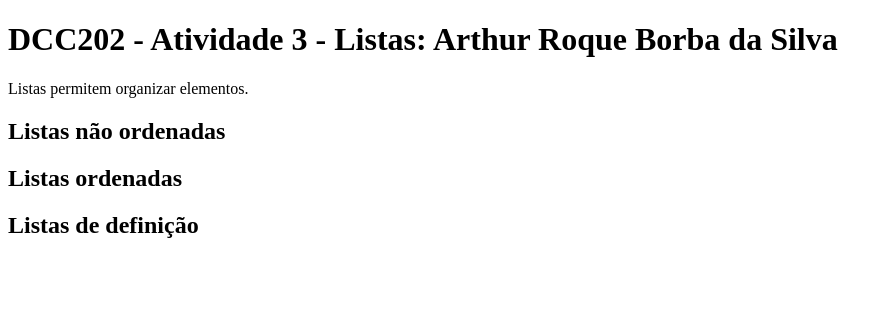
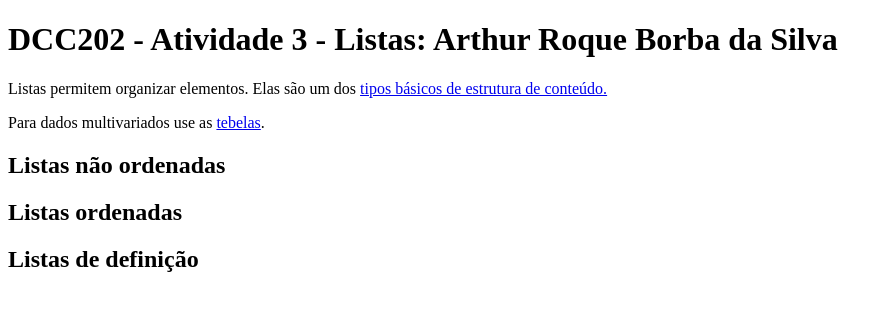
Before and after one commit to ufjf-dcc202/ufjf-dcc202-2025-1-a-atv03-AR-Borba, a plain HTML site: page listas.html in a window 1280 px wide. Shown: the whole page, without its empty margins (0-892 px from the left). Drawn offline with Linux system fonts and the light colour scheme.

Commit message:
Completa a nevegação entre conteúdos

```diff
--- a/listas.html
+++ b/listas.html
@@ -7,7 +7,8 @@
 </head>
 <body>
     <h1>DCC202 - Atividade 3 - Listas: Arthur Roque Borba da Silva</h1>
-    <p>Listas permitem organizar elementos.</p>
+    <p>Listas permitem organizar elementos. Elas são um dos <a href="index.html">tipos básicos de estrutura de conteúdo.</a></p>
+    <p>Para dados multivariados use as <a href="tabelas.html">tebelas</a>.</p>
     <h2>Listas não ordenadas</h2>
     <h2>Listas ordenadas</h2>
     <h2>Listas de definição</h2>
```
Also changed, not shown: tabelas.html (+2 -1 lines).
